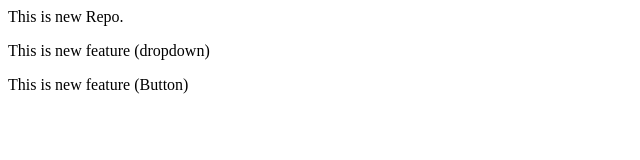
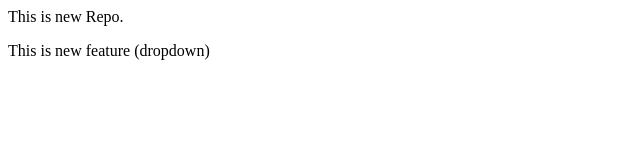
Before and after one commit to abdullah49690/LocalRepo, a plain HTML site: page index.html in a window 1280 px wide. Shown: the whole page, without its empty margins (0-640 px from the left). Drawn offline with Linux system fonts and the light colour scheme.

Commit message:
reset the file

```diff
--- a/index.html
+++ b/index.html
@@ -1,3 +1,2 @@
 <p>This is new Repo.</p>
 <p>This is new feature (dropdown)</p>
-<p>This is new feature (Button)</p>
```
